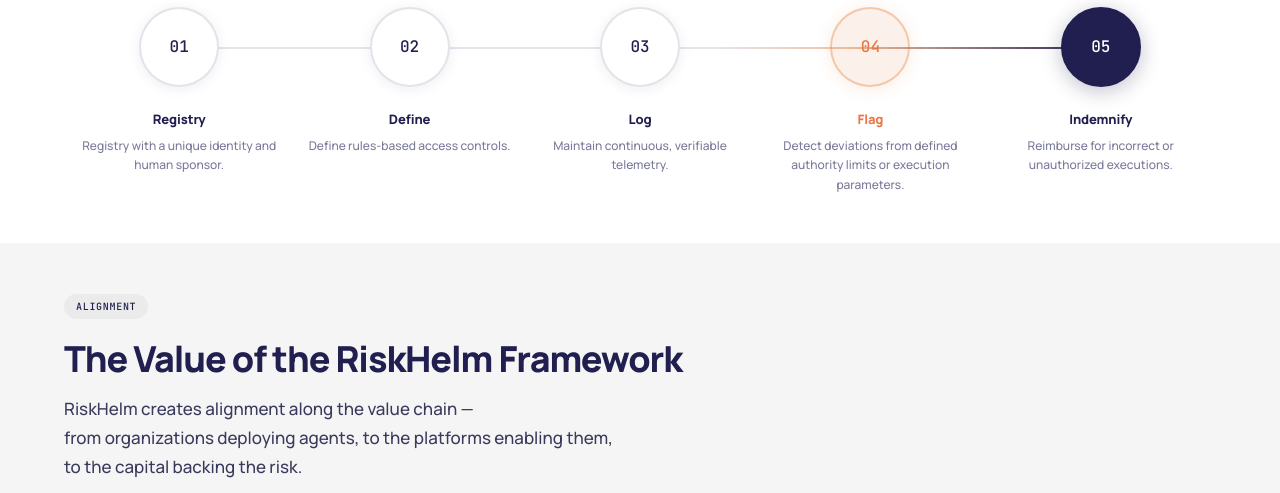
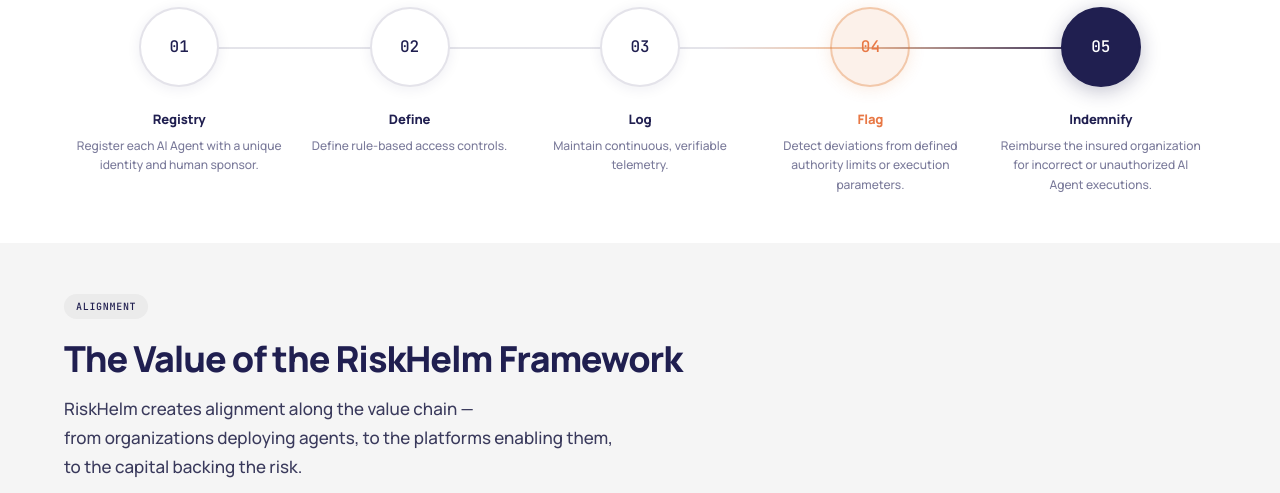
Before and after one commit to satorangechen/RiskHelm-Website, a website: page index.html in a window 1280 px wide. Shown: the part 2900-3393 px from the top of the page. Drawn offline with nearby package versions, Linux system fonts and the light colour scheme.

Commit message:
Refine Framework section descriptions for clarity and consistency
Changes made:
1. Registry: 'Registry with a unique identity' → 'Register each AI Agent with a unique identity' (action-oriented, clearer instruction)
2. Define: 'rules-based' → 'rule-based' (correct grammar - 'rule-based' is standard adjective form)
3. Indemnify: 'Reimburse for incorrect or unauthorized executions' → 'Reimburse the insured organization for incorrect or unauthorized AI Agent executions' (adds recipient, specifies AI Agent executions for consistency with first-party coverage language)

Intent: Make framework steps more actionable and consistent with first-party coverage terminology throughout the site

```diff
--- a/index.html
+++ b/index.html
@@ -1058,13 +1058,13 @@
         <div class="fw-step">
           <div class="fw-num"><div class="fw-num-inner">01</div></div>
           <div class="fw-title">Registry</div>
-          <div class="fw-desc">Registry with a unique identity and human sponsor.</div>
+          <div class="fw-desc">Register each AI Agent with a unique identity and human sponsor.</div>
         </div>
 
         <div class="fw-step">
           <div class="fw-num"><div class="fw-num-inner">02</div></div>
           <div class="fw-title">Define</div>
-          <div class="fw-desc">Define rules-based access controls.</div>
+          <div class="fw-desc">Define rule-based access controls.</div>
         </div>
 
         <div class="fw-step">
@@ -1082,7 +1082,7 @@
         <div class="fw-step">
           <div class="fw-num"><div class="fw-num-inner">05</div></div>
           <div class="fw-title">Indemnify</div>
-          <div class="fw-desc">Reimburse for incorrect or unauthorized executions.</div>
+          <div class="fw-desc">Reimburse the insured organization for incorrect or unauthorized AI Agent executions.</div>
         </div>
 
       </div>
```
